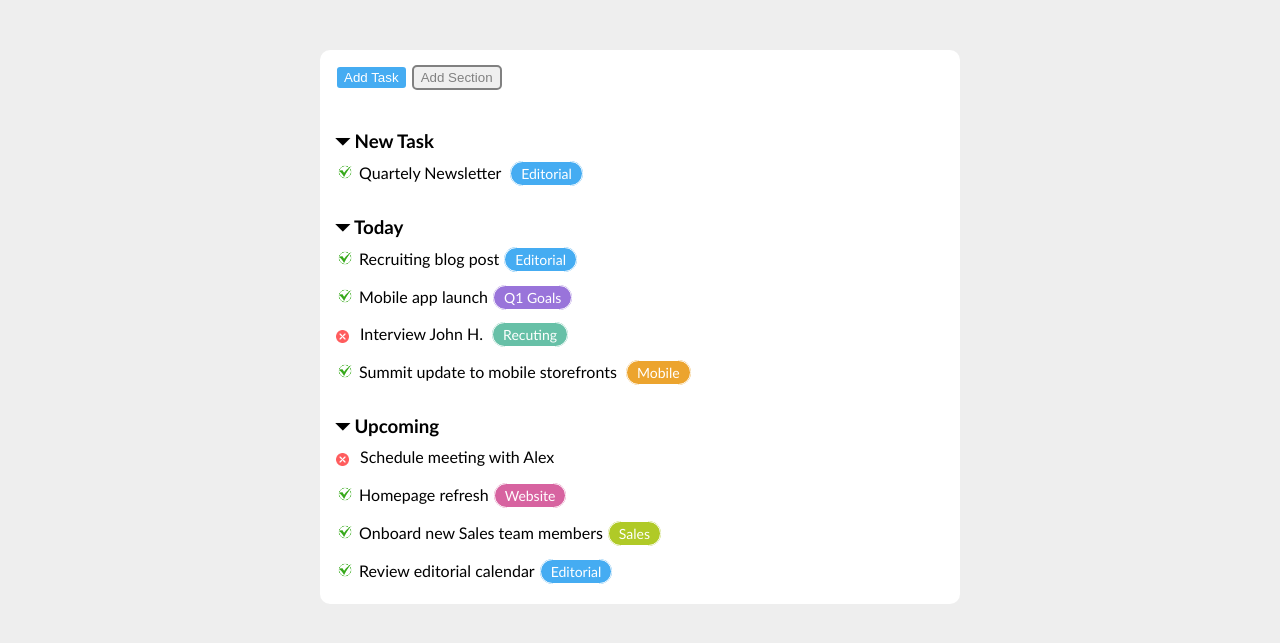
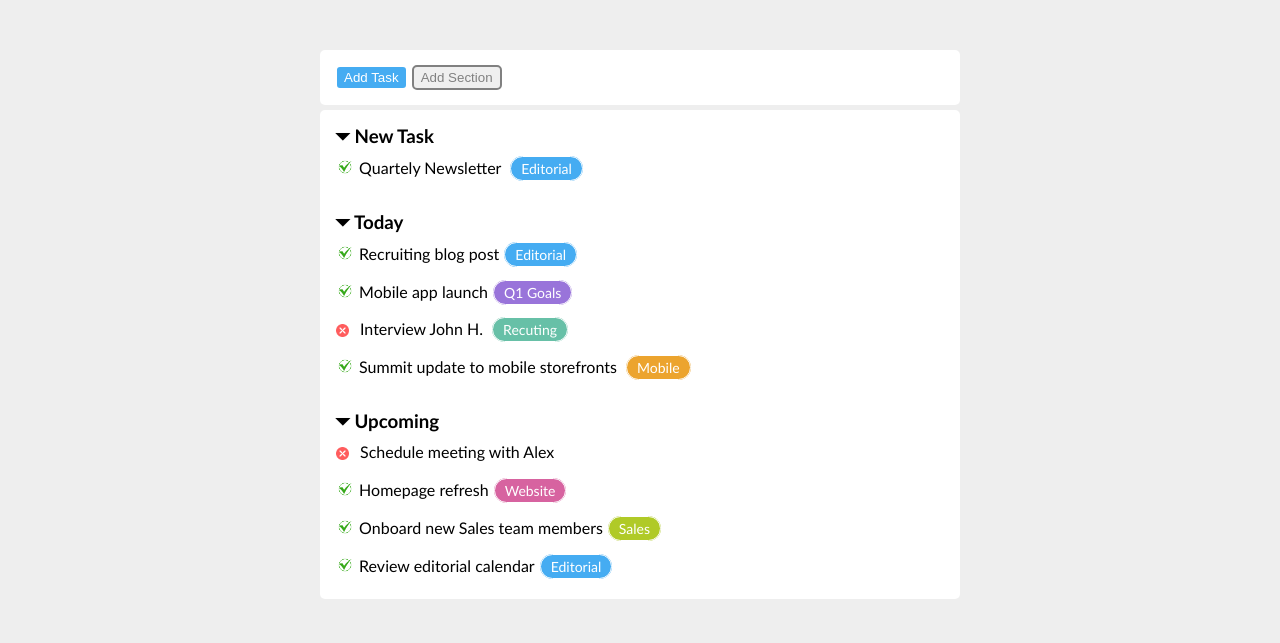
Before and after one commit to Tamburini-Christofer/html-css-toboolist, a plain HTML site: page index.html in a window 1280 px wide. Shown: the part 73-716 px from the top of the page. Drawn offline with Linux system fonts and the light colour scheme.

Commit message:
Sistemazione contenitore e ultimo controllo

```diff
--- a/index.html
+++ b/index.html
@@ -23,16 +23,12 @@
 
     <!--Main-->
     <main>
-
-        <!--Button-->
-        <div id="contenitore">
-            <div class="Bottom_div">
-                <button class="bottom1">Add Task</button>
-                <button class="bottom2">Add Section</button>
-            </div>
-
-            <!--Section New Task-->
-
+        <div id="contenitoreHeader" class="Bottom_div">
+            <button class="bottom1">Add Task</button>
+            <button class="bottom2">Add Section</button>
+        </div>
+        <!--Section New Task-->
+        <div id="contenitoreMain">
             <section>
                 <div>
                     <h3> ⏷ New Task</h3>
--- a/style.css
+++ b/style.css
@@ -32,13 +32,21 @@ h1{
 
 /*Main*/
 
-#contenitore{
+#contenitoreHeader{
     width: 50%;
     margin: 0 auto;
     background-color: rgb(255, 255, 255);
     margin-top: 50px;
     padding: 15px;
-    border-radius: 10px;
+    border-radius: 5px;
+}
+#contenitoreMain{
+    width: 50%;
+    margin: 0 auto;
+    background-color: rgb(255, 255, 255);
+    margin-top: 5px;
+    padding: 15px;
+    border-radius: 5px;
 }
 
 /*bottom*/
@@ -67,7 +75,7 @@ h1{
     width: 14px;
     margin-right: 11px;
     padding-left: 1px;
-    vertical-align: text-bottom;
+    vertical-align: middle;
 }
 
 .Bottom_div{
```
